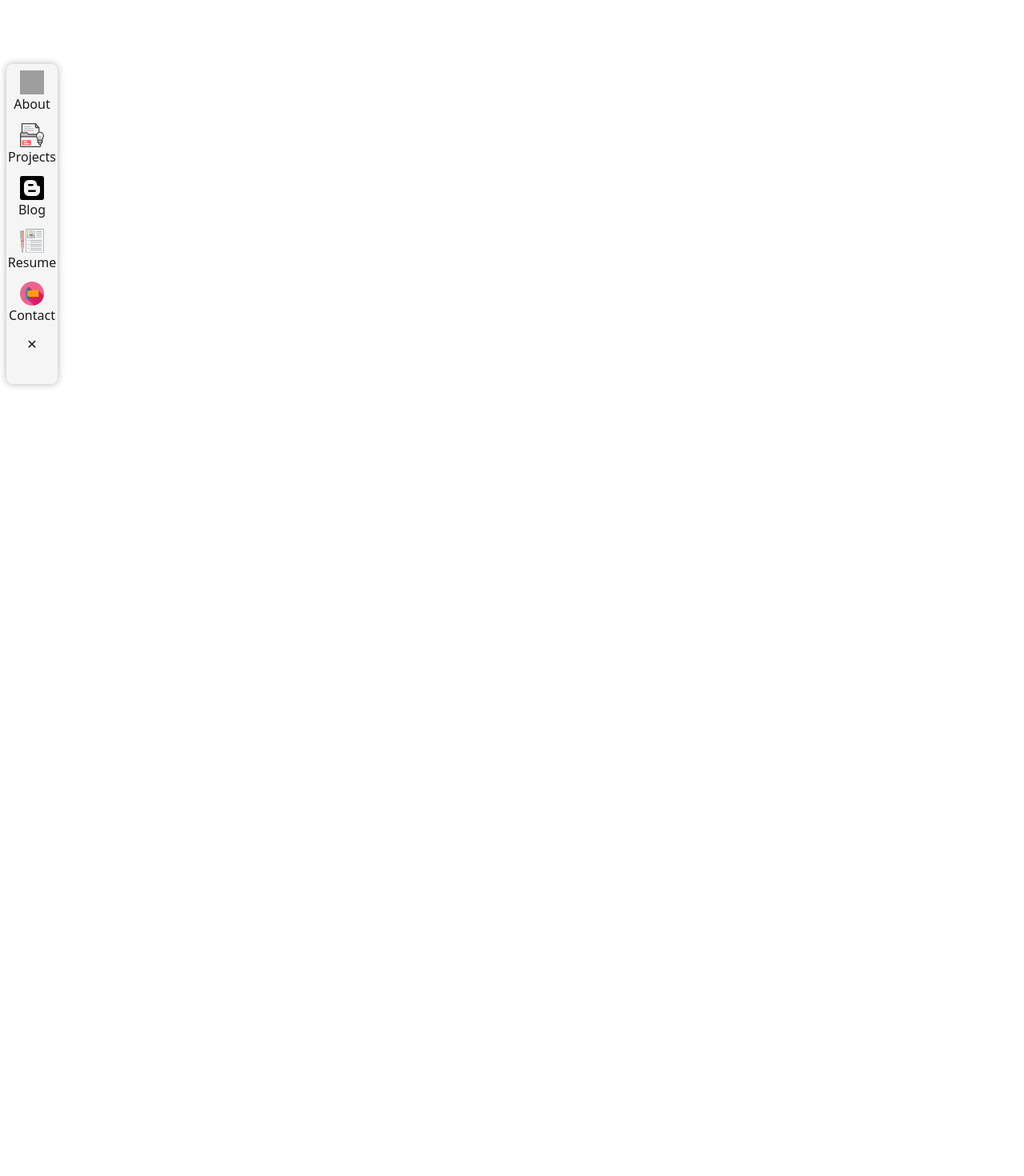
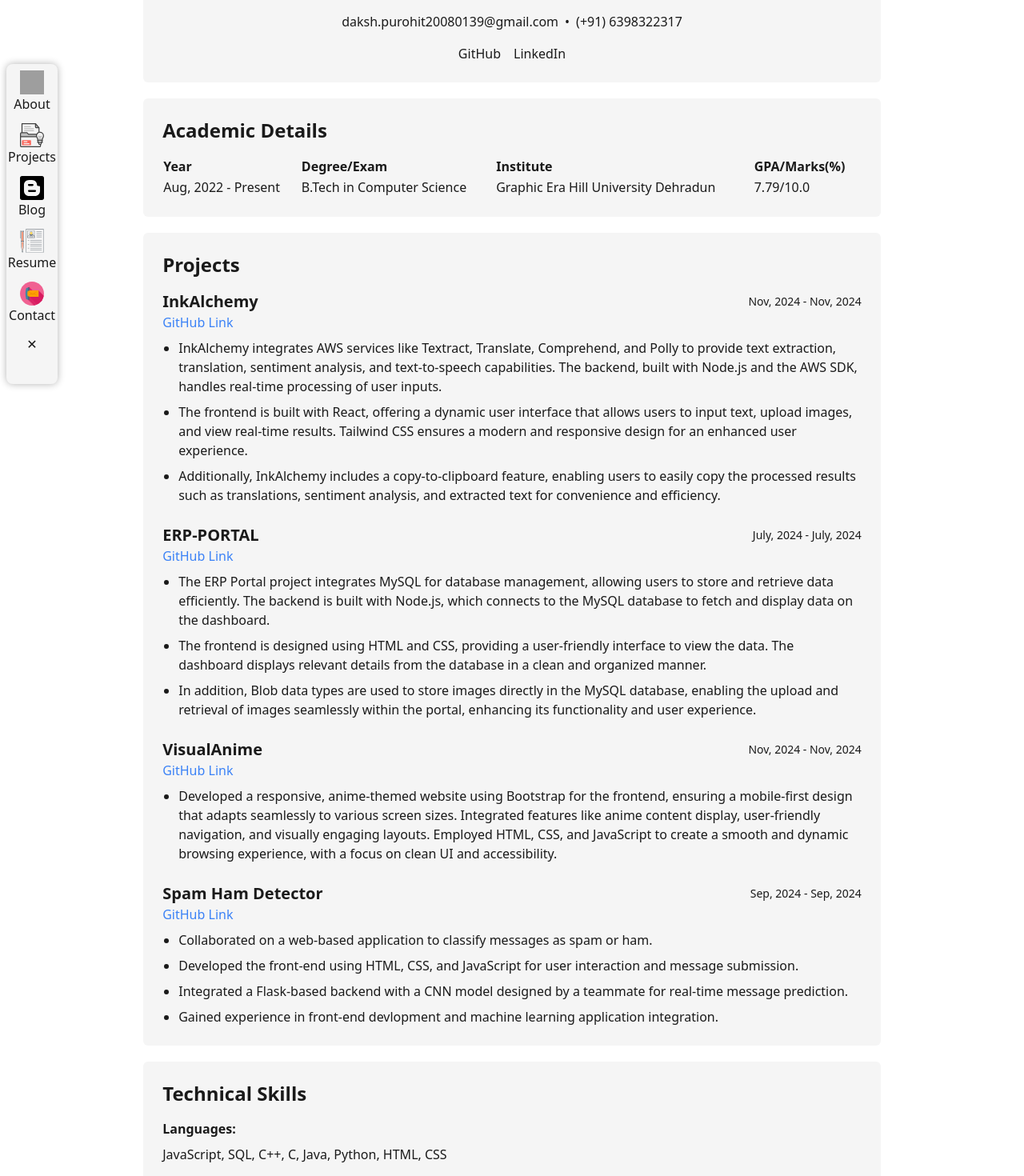
Before and after one commit to EzioAuditore12/Portfolio-, a React (Vite) app in the folder Portfolio/: page /resume in a window 1280 px wide. Shown: the part 120-1590 px from the top of the page at 80% size. Before the commit the page ends 800 px from the top, so only its background shows below. Built offline with nearby package versions, Linux system fonts and the light colour scheme; grey boxes are pictures that could not be loaded.

Commit message:
Added resume section and details

```diff
--- a/Portfolio/src/components/04_Resume/Resume.jsx
+++ b/Portfolio/src/components/04_Resume/Resume.jsx
@@ -1,8 +1,155 @@
 import React from 'react'
 
 function Resume() {
+  const academic = [
+    { year: "Aug, 2022 - Present", degree: "B.Tech in Computer Science", institute: "Graphic Era Hill University Dehradun", score: "7.79/10.0" }
+  ]
+
+  const projects = [
+    {
+      name: "InkAlchemy",
+      github: "https://github.com/EzioAuditore12/InkAlchemy",
+      date: "Nov, 2024 - Nov, 2024",
+      points: [
+        "InkAlchemy integrates AWS services like Textract, Translate, Comprehend, and Polly to provide text extraction, translation, sentiment analysis, and text-to-speech capabilities. The backend, built with Node.js and the AWS SDK, handles real-time processing of user inputs.",
+        "The frontend is built with React, offering a dynamic user interface that allows users to input text, upload images, and view real-time results. Tailwind CSS ensures a modern and responsive design for an enhanced user experience.",
+        "Additionally, InkAlchemy includes a copy-to-clipboard feature, enabling users to easily copy the processed results such as translations, sentiment analysis, and extracted text for convenience and efficiency."
+      ]
+    },
+    {
+      name: "ERP-PORTAL",
+      github: "https://github.com/EzioAuditore12/ERP-PORTAL",
+      date: "July, 2024 - July, 2024",
+      points: [
+        "The ERP Portal project integrates MySQL for database management, allowing users to store and retrieve data efficiently. The backend is built with Node.js, which connects to the MySQL database to fetch and display data on the dashboard.",
+        "The frontend is designed using HTML and CSS, providing a user-friendly interface to view the data. The dashboard displays relevant details from the database in a clean and organized manner.",
+        "In addition, Blob data types are used to store images directly in the MySQL database, enabling the upload and retrieval of images seamlessly within the portal, enhancing its functionality and user experience."
+      ]
+    },
+    {
+      name: "VisualAnime",
+      github: "https://github.com/EzioAuditore12/VisualAnime",
+      date: "Nov, 2024 - Nov, 2024",
+      points: [
+        "Developed a responsive, anime-themed website using Bootstrap for the frontend, ensuring a mobile-first design that adapts seamlessly to various screen sizes. Integrated features like anime content display, user-friendly navigation, and visually engaging layouts. Employed HTML, CSS, and JavaScript to create a smooth and dynamic browsing experience, with a focus on clean UI and accessibility."
+      ]
+    },
+    {
+      name: "Spam Ham Detector",
+      github: "https://github.com/EzioAuditore12/Spam-Ham-Detection",
+      date: "Sep, 2024 - Sep, 2024",
+      points: [
+        "Collaborated on a web-based application to classify messages as spam or ham.",
+        "Developed the front-end using HTML, CSS, and JavaScript for user interaction and message submission.",
+        "Integrated a Flask-based backend with a CNN model designed by a teammate for real-time message prediction.",
+        "Gained experience in front-end devlopment and machine learning application integration."
+      ]
+    }
+  ]
+
+  const skills = {
+    languages: ["JavaScript", "SQL", "C++", "C", "Java", "Python", "HTML", "CSS"],
+    toolsAndFrameworks: ["Git", "Bootstrap", "Tailwind", "React", "Node.js"],
+    technologies: ["PostgreSQL", "AWS (RDS, S3, EC2)"],
+    hardSkills: ["Debugging and Problem-solving"]
+  }
+
   return (
-    <div>Resume</div>
+    <div className='grid gap-5 mb-[100px] h-sm:mb-[100px] md:mb-3'>
+      {/* Header Section */}
+      <section className='sectionCSS p-6'>
+        <h1 className='text-3xl font-bold'>Daksh Purohit</h1>
+        <div className='flex flex-col md:flex-row gap-2 items-center'>
+          <a href="mailto:daksh.purohit20080139@gmail.com" className='hover:text-blue-500'>
+            daksh.purohit20080139@gmail.com
+          </a>
+          <span className='hidden md:block'>•</span>
+          <a href="tel:+916398322317" className='hover:text-blue-500'>
+            (+91) 6398322317
+          </a>
+        </div>
+        <div className='flex gap-4'>
+          <a href="https://github.com/EzioAuditore12" target="_blank" className='hover:text-blue-500'>
+            GitHub
+          </a>
+          <a href="https://www.linkedin.com/in/daksh-purohit-0230372a1/" target="_blank" className='hover:text-blue-500'>
+            LinkedIn
+          </a>
+        </div>
+      </section>
+
+      {/* Academic Details */}
+      <section className='sectionCSS p-6'>
+        <h2 className='text-2xl font-bold w-full'>Academic Details</h2>
+        <div className='w-full overflow-x-auto'>
+          <table className='w-full'>
+            <thead>
+              <tr className='text-left'>
+                <th>Year</th>
+                <th>Degree/Exam</th>
+                <th>Institute</th>
+                <th>GPA/Marks(%)</th>
+              </tr>
+            </thead>
+            <tbody>
+              {academic.map((item, index) => (
+                <tr key={index}>
+                  <td>{item.year}</td>
+                  <td>{item.degree}</td>
+                  <td>{item.institute}</td>
+                  <td>{item.score}</td>
+                </tr>
+              ))}
+            </tbody>
+          </table>
+        </div>
+      </section>
+
+      {/* Projects Section */}
+      <section className='sectionCSS p-6'>
+        <h2 className='text-2xl font-bold w-full'>Projects</h2>
+        <div className='w-full space-y-6'>
+          {projects.map((project, index) => (
+            <div key={index} className='space-y-2'>
+              <div className='flex justify-between items-center'>
+                <h3 className='text-xl font-semibold'>{project.name}</h3>
+                <span className='text-sm'>{project.date}</span>
+              </div>
+              <a href={project.github} target="_blank" className='text-blue-500 hover:underline'>
+                GitHub Link
+              </a>
+              <ul className='list-disc pl-5 space-y-2'>
+                {project.points.map((point, idx) => (
+                  <li key={idx}>{point}</li>
+                ))}
+              </ul>
+            </div>
+          ))}
+        </div>
+      </section>
+
+      {/* Skills Section */}
+      <section className='sectionCSS p-6'>
+        <h2 className='text-2xl font-bold w-full'>Technical Skills</h2>
+        <div className='w-full space-y-4'>
+          {Object.entries(skills).map(([category, items]) => (
+            <div key={category} className='space-y-2'>
+              <h3 className='font-semibold capitalize'>{category.replace(/([A-Z])/g, ' $1').trim()}:</h3>
+              <p>{items.join(', ')}</p>
+            </div>
+          ))}
+        </div>
+      </section>
+
+      {/* Achievements Section */}
+      <section className='sectionCSS p-6'>
+        <h2 className='text-2xl font-bold w-full'>Scholastic Achievements</h2>
+        <div className='w-full'>
+          <p className='font-semibold'>Smart India Hackathon (Internal):</p>
+          <p>Successfully qualified in the University Internal Hackathon in both 2023 and 2024 among 100+ teams.</p>
+        </div>
+      </section>
+    </div>
   )
 }
 
```
